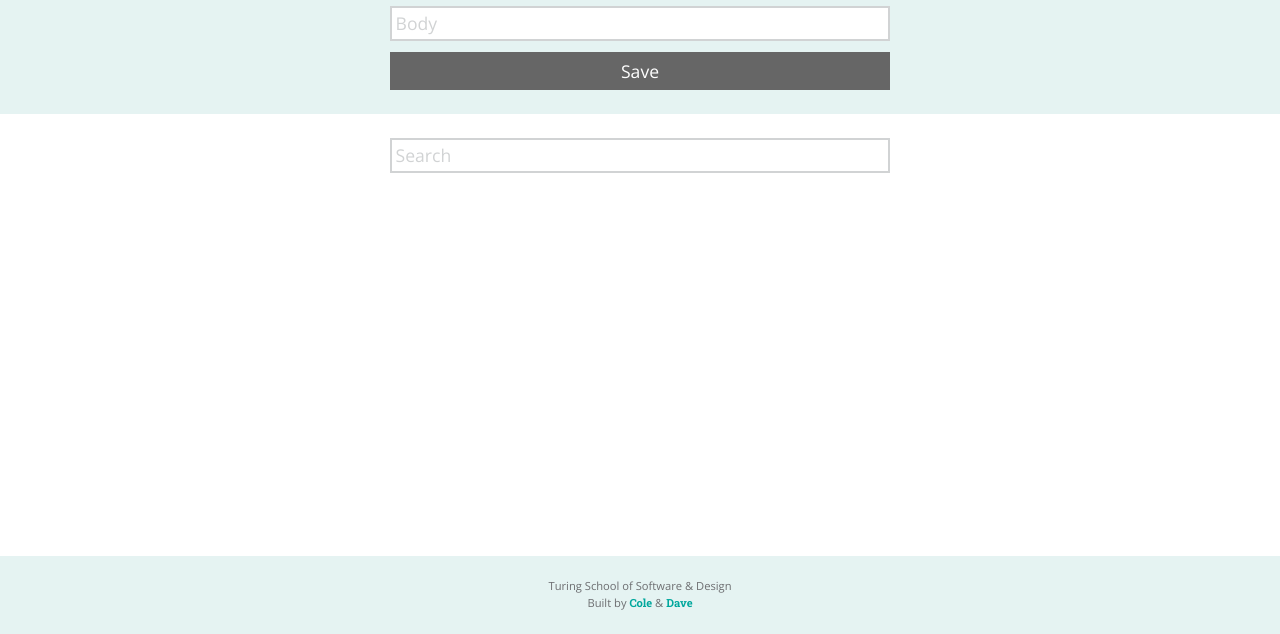
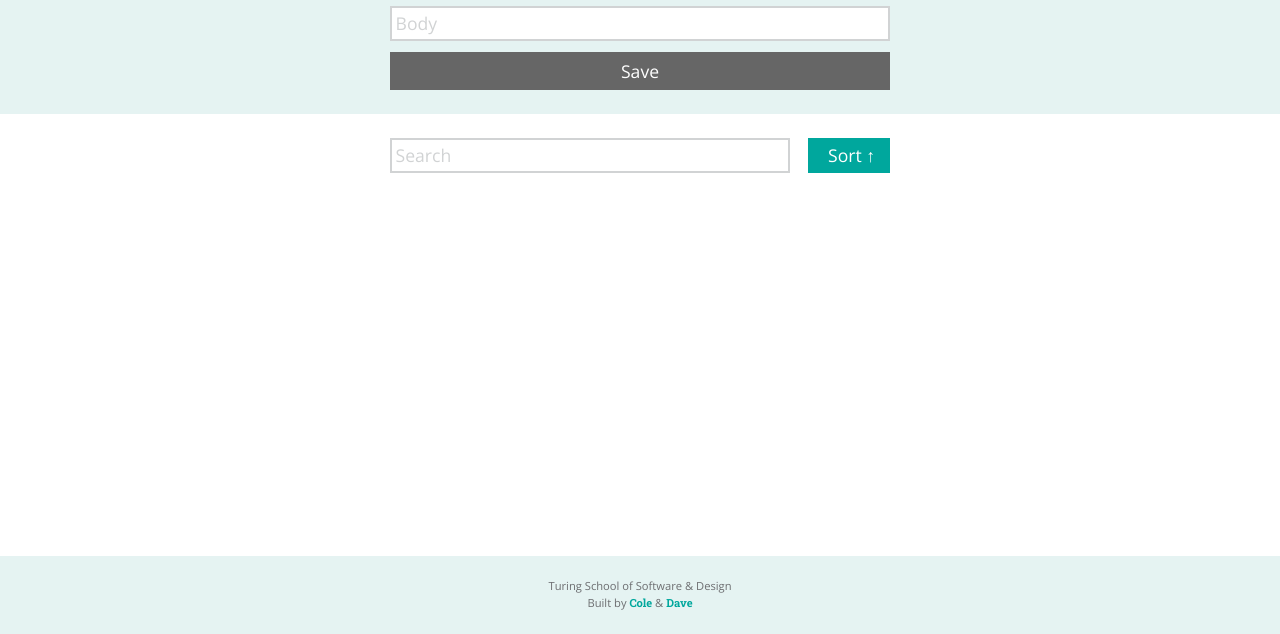
Before and after one commit to coleworsley/ideabox, a plain HTML site: page index.html in a window 1280 px wide. Shown: the part 166-800 px from the top of the page. Drawn offline with nearby package versions, Linux system fonts and the light colour scheme.

Commit message:
add sort button & styles

```diff
--- a/index.html
+++ b/index.html
@@ -22,7 +22,10 @@
     </header>
     <main>
       <div class="main-container">
-        <input type="search" name="seachbox" placeholder="Search" class="search-box">
+        <div class="search-sort-container">
+          <input type="search" name="searchbox" placeholder="Search" class="search-box">
+          <button class="sort-btn">Sort <span class="sort-direction">&#8593;</span></button>
+        </div>
         <div class="box-container">
 
         </div>
--- a/styles.css
+++ b/styles.css
@@ -60,7 +60,8 @@ textarea::placeholder {
 
 .title-input,
 .body-input,
-.search-box {
+.search-box,
+.sort-btn {
   width: 100%;
   border: 2px solid #D1D3D4;
   margin-bottom: .5em;
@@ -83,23 +84,41 @@ textarea::placeholder {
   font-family: inherit;
   font-size: 1.1em;
 }
-
+.save-button:hover {
+  background-color: #045E55;
+  cursor: pointer;
+}
 .save-button[disabled] {
   background-color: #666;
 }
-
 .save-button[disabled]:hover {
   background-color: #444;
   cursor: not-allowed;
 }
 
-.save-button:hover {
-  background-color: #045E55;
-  cursor: pointer;
+.search-sort-container {
+  display: flex;
+  margin-bottom: 2em;
+  justify-content: space-between;
 }
 
 .search-box {
-  margin-bottom: 2em;
+  width: 100%;
+}
+
+.sort-btn {
+  background-color: transparent;
+  width: 100px;
+  background-color: #00A79D;
+  color: #fff;
+  border: none;
+  margin-left: 1em;
+  padding-left: .5em;
+  outline: none;
+}
+.sort-btn:hover {
+  background-color: #045E55;
+  cursor: pointer;
 }
 
 .box {
```
